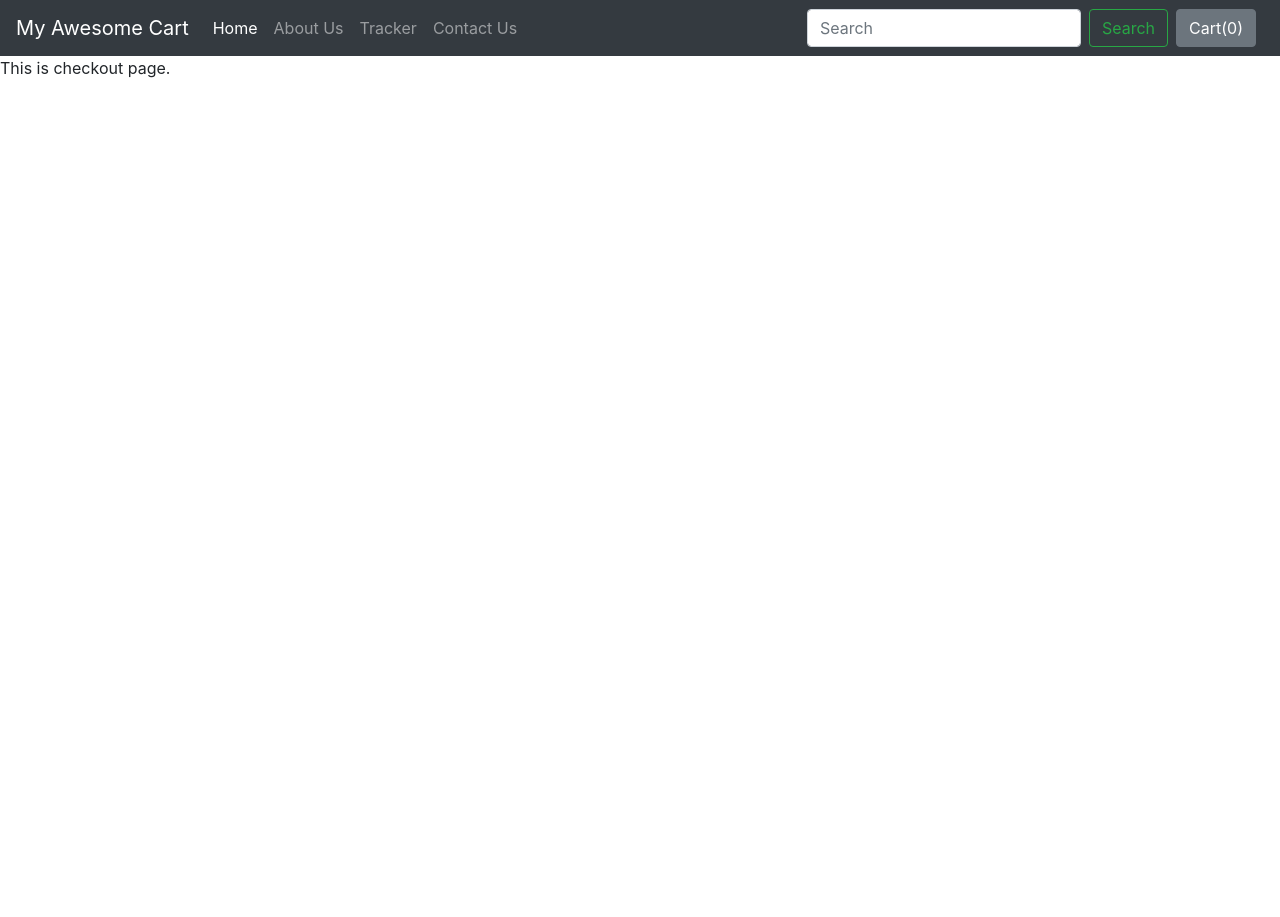
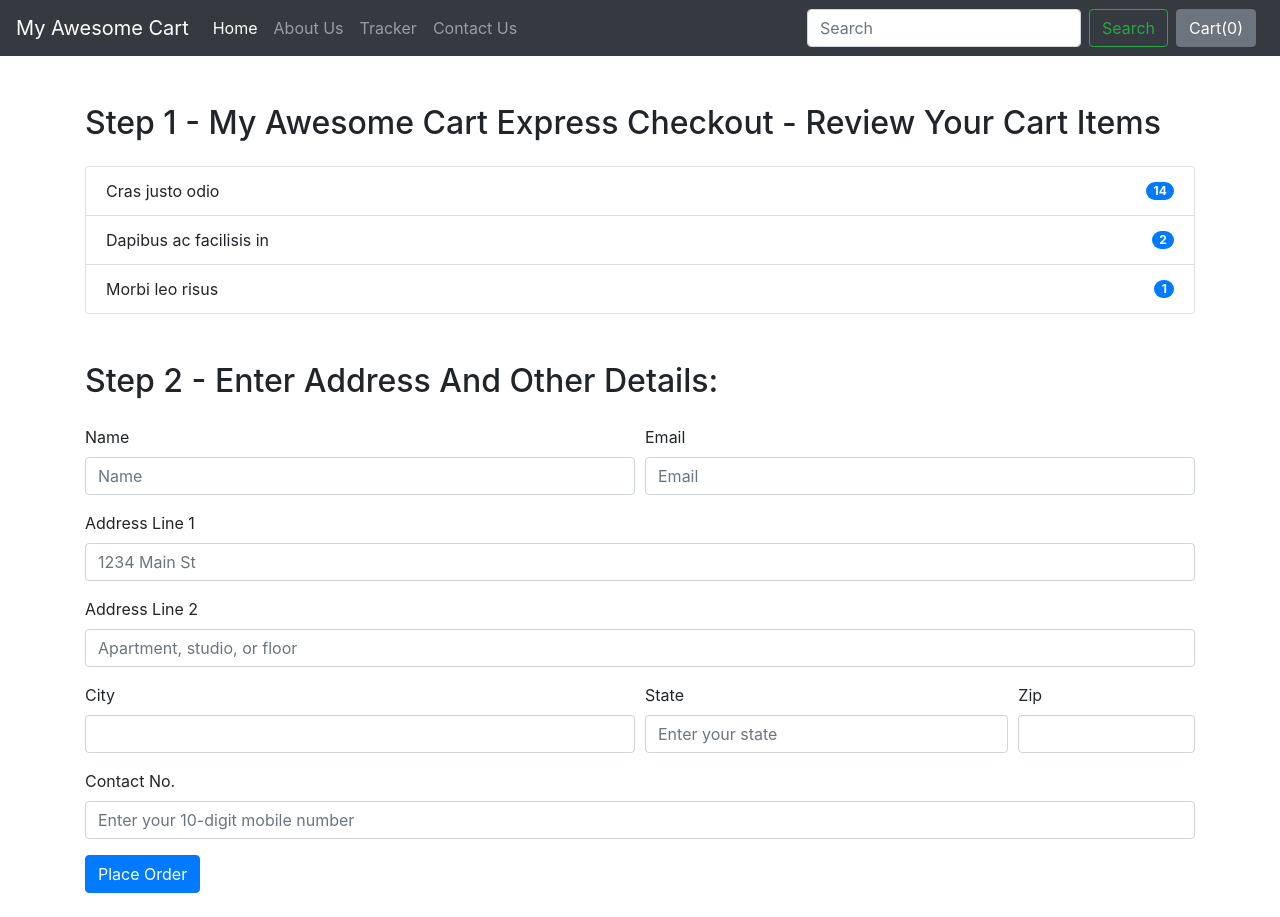
Before and after one commit to jiveshs98/Django-E-Commerce-Website, a Django app: page /shop/checkout/ in a window 1280 px wide. Before the commit the page ends 78 px from the top, so only its background shows below. Run offline with Django 3.2, Linux system fonts and the light colour scheme; some libraries are stand-ins or nearby versions.

Commit message:
Created Checkout Page

```diff
--- a/ecom/shop/templates/shop/checkout.html
+++ b/ecom/shop/templates/shop/checkout.html
@@ -2,4 +2,82 @@
 
 {% block title %} Checkout - My Awesome Cart {% endblock %}
 
-{% block body %} This is checkout page. {% endblock %}
+{% block body %}
+
+<div class="container">
+
+    <div class="row my-4">
+        <div class="col">
+
+            <h2 class="my-4">Step 1 - My Awesome Cart Express Checkout - Review Your Cart Items</h2>
+
+            <div id="items">
+                <ul class="list-group">
+                    <li class="list-group-item d-flex justify-content-between align-items-center">
+                        Cras justo odio
+                        <span class="badge badge-primary badge-pill">14</span>
+                    </li>
+                    <li class="list-group-item d-flex justify-content-between align-items-center">
+                        Dapibus ac facilisis in
+                        <span class="badge badge-primary badge-pill">2</span>
+                    </li>
+                    <li class="list-group-item d-flex justify-content-between align-items-center">
+                        Morbi leo risus
+                        <span class="badge badge-primary badge-pill">1</span>
+                    </li>
+                </ul>
+            </div>
+        </div>
+    </div>
+
+    <div class="row my-4">
+        <div class="col">
+            <h2 class="my-4">Step 2 - Enter Address And Other Details:</h2>
+
+            <form>
+                <div class="form-row">
+                  <div class="form-group col-md-6">
+                    <label for="inputname">Name</label>
+                    <input type="text" class="form-control" id="inputname" placeholder="Name">
+                  </div>
+
+                  <div class="form-group col-md-6">
+                    <label for="inputEmail4">Email</label>
+                    <input type="email" class="form-control" id="inputEmail4" placeholder="Email">
+                  </div>
+
+                </div>
+                <div class="form-group">
+                  <label for="inputAddress">Address Line 1</label>
+                  <input type="text" class="form-control" id="inputAddress" placeholder="1234 Main St">
+                </div>
+                <div class="form-group">
+                  <label for="inputAddress2">Address Line 2</label>
+                  <input type="text" class="form-control" id="inputAddress2" placeholder="Apartment, studio, or floor">
+                </div>
+                <div class="form-row">
+                  <div class="form-group col-md-6">
+                    <label for="inputCity">City</label>
+                    <input type="text" class="form-control" id="inputCity">
+                  </div>
+                  <div class="form-group col-md-4">
+                    <label for="inputState">State</label>
+                    <input type="text" class="form-control" id="inputState" placeholder="Enter your state">
+                  </div>
+                  <div class="form-group col-md-2">
+                    <label for="inputZip">Zip</label>
+                    <input type="text" class="form-control" id="inputZip">
+                  </div>
+                </div>
+                <div class="form-group">
+                  <label for="inputPhone">Contact No.</label>
+                  <input type="tel" pattern="[0-9]{10}" class="form-control" id="inputPhone" placeholder="Enter your 10-digit mobile number">
+                </div>
+                <button type="submit" class="btn btn-primary">Place Order</button>
+              </form>
+        </div>
+    </div>
+
+</div>
+
+{% endblock %}
```
